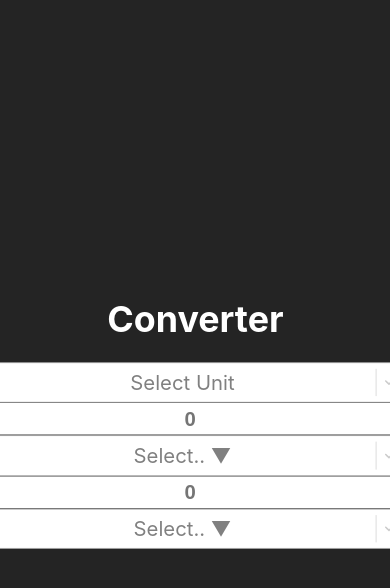
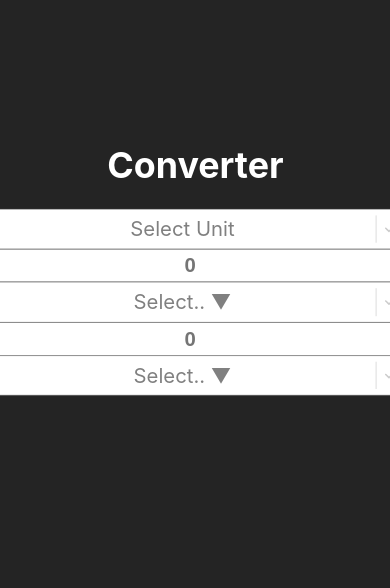
Before and after one commit to Sulkybug/Converter, a React (Vite) app: page / in a window 390 px wide. Shown: the top 588 px of the page. Built offline with nearby package versions, Linux system fonts and the light colour scheme.

Commit message:
flex start responsive

```diff
--- a/src/App.css
+++ b/src/App.css
@@ -61,6 +61,7 @@ input {
   }
   #root {
     margin: 5px;
+    align-items: flex-start;
   }
   body {
     scale: 0.7;
--- a/src/index.css
+++ b/src/index.css
@@ -3,7 +3,7 @@
   line-height: 1.5;
   font-weight: 400;
   display: flex;
-  align-items: center;
+  align-items: end;
   justify-content: center;
   background-color: #242424;
   font-synthesis: none;
```
